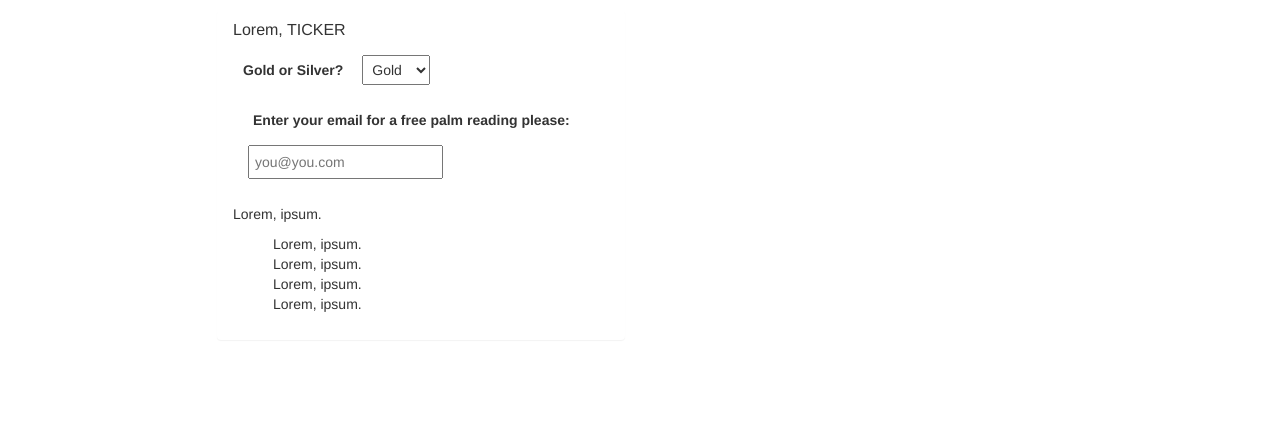
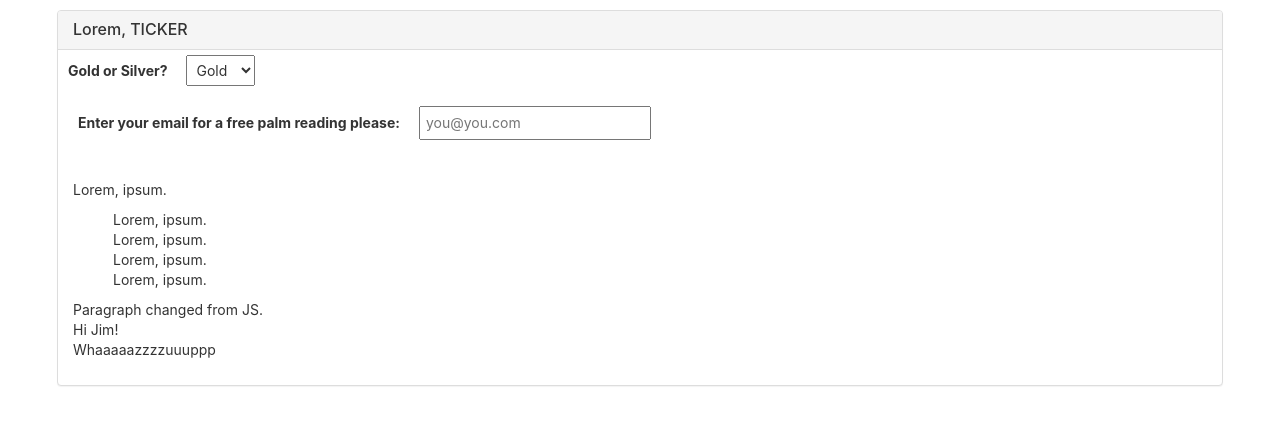
Before and after one commit to FlyingDad/Build-and-Learn-Investing-Project, a plain HTML site: page index.html in a window 1280 px wide. Drawn offline with nearby package versions, Linux system fonts and the light colour scheme.

Commit message:
add basic placeholders and some styles

```diff
--- a/index.html
+++ b/index.html
@@ -5,29 +5,31 @@
 	<title>Let's Get Rich or Die Trying</title>
 	<meta charset="UTF-8">
 	<meta name="viewport" content="width=device-width, initial-scale=1">
+	<script src="https://ajax.googleapis.com/ajax/libs/jquery/3.2.1/jquery.min.js"></script>
+	<script src="https://maxcdn.bootstrapcdn.com/bootstrap/3.3.7/js/bootstrap.min.js"></script>
 	<link rel="stylesheet" href="https://maxcdn.bootstrapcdn.com/bootstrap/3.3.7/css/bootstrap.min.css">
 	<link rel="stylesheet" href="styles/styles.css">
-	<script src="https://ajax.googleapis.com/ajax/libs/jquery/3.2.1/jquery.min.js"></script>
-	<script src="https://maxcdn.bootstrapcdn.com/bootstrap/3.3.7/js/bootstrap.min.js"></script>
-	<script src="js/app.js"></script>
 </head>
 
 <body>
-	<div class="container-fluid col-md-6">
-			<div id="panel-bias" class="panel">
+
+	<main role="main">
+		<div class="container-fluid">
+			<div id="panel-bias" class="panel panel-default">
 				<div class="panel-heading">
 					<h2 class="panel-title">
 						<span id="ticker">Lorem, TICKER</span>
 					</h2>
 				</div>
-				<form action="" id="" class="col-md-12">
+
+				<form action="" id="">
 					<div class="form-group" id="symbol-query">
 						<label for="user-input">Gold or Silver?</label>
 						<select id="user-input">
 							<option value="gold">Gold</option>
 							<option value="silver">Silver</option>
 						</select>
-						<div class="form-group" id="lead">
+						<div id="lead">
 							<label for="u-email">Enter your email for a free palm reading please:</label>
 							<input type="email" id="u-email" class="" placeholder="you@you.com">
 						</div>
@@ -54,31 +56,14 @@
 						</li>
 					</ul>
 					<div class="bias">
+						<p id="test-class"></p>
 					</div>
 				</div>
 
 			</div>
 		</div>
+	</main>
+	<script src="js/app.js"></script>
 </body>
 
 </html>
-
-
-<!-- <!DOCTYPE html>
-<html lang="en">
-<head>
-	<meta charset="UTF-8">
-	<meta name="viewport" content="width=device-width, initial-scale=1.0">
-	<meta http-equiv="X-UA-Compatible" content="ie=edge">
-	<link rel="stylesheet" href="styles/styles.css">
-	<title>Let's Get Rich</title>
-</head>
-<body>
-	<h1>Welcome</h1>
-	<h2>Your Future Wealth Begins Here</h2>
-	<p id="test-class"></p>
-
-
-	<script src="js/app.js"></script>
-</body>
-</html> -->
--- a/js/app.js
+++ b/js/app.js
@@ -1,15 +1,20 @@
 //Business Logic
-document.getElementByClass("bias").innerHTML = "Paragraph changed from JS. <br> Hi Jim!";
-$(".bias").append("Hey Mike");
+document.getElementById("test-class").innerHTML = "Paragraph changed from JS. <br> Hi Jim!";
+$("#test-class").append("<br>Whaaaaazzzzuuuppp");
+//
 
-//UI
-$(function () {
-  if ($("#last-price") > $("#prev-last-price")) {
-    $("#panel-bias").addClass("panel-danger")
-  } else if ($("#prev-last-price") > $("#last-price")) {
-    $("#panel-bias").addClass("panel-success")
-  } else {
 
-  }
+// // //UI
+// // expecting var's upDay and downDay from the function. (i used html ID's just as interim place holder
+// // will change bootstrap panel color from grey to green or red based on an up or down day
 
-})
+// $(function () {
+  // if ($("#last-price") > $("#prev-last-price")) { // down day
+//     $("#panel-bias").removeClass("panel-default")
+//     $("#panel-bias").addClass("panel-danger")
+//   } else if ($("#last-price") < $("#prev-last-price")) { //up day
+//     $("#panel-bias").removeClass("panel-default")
+//     $("#panel-bias").addClass("panel-success")
+//   }
+//
+// });
--- a/styles/styles.css
+++ b/styles/styles.css
@@ -1,7 +1,8 @@
-body{
+body {
 	margin: 0 auto;
 	padding: 10px;
-	width: 70%;
+	width: 95%;
+	font-family: -apple-system, BlinkMacSystemFont, 'Segoe UI', Roboto, Oxygen, Ubuntu, Cantarell, 'Open Sans', 'Helvetica Neue', sans-serif;
 }
 
 .form-group * {
```
Also changed, not shown: 1 other file.
